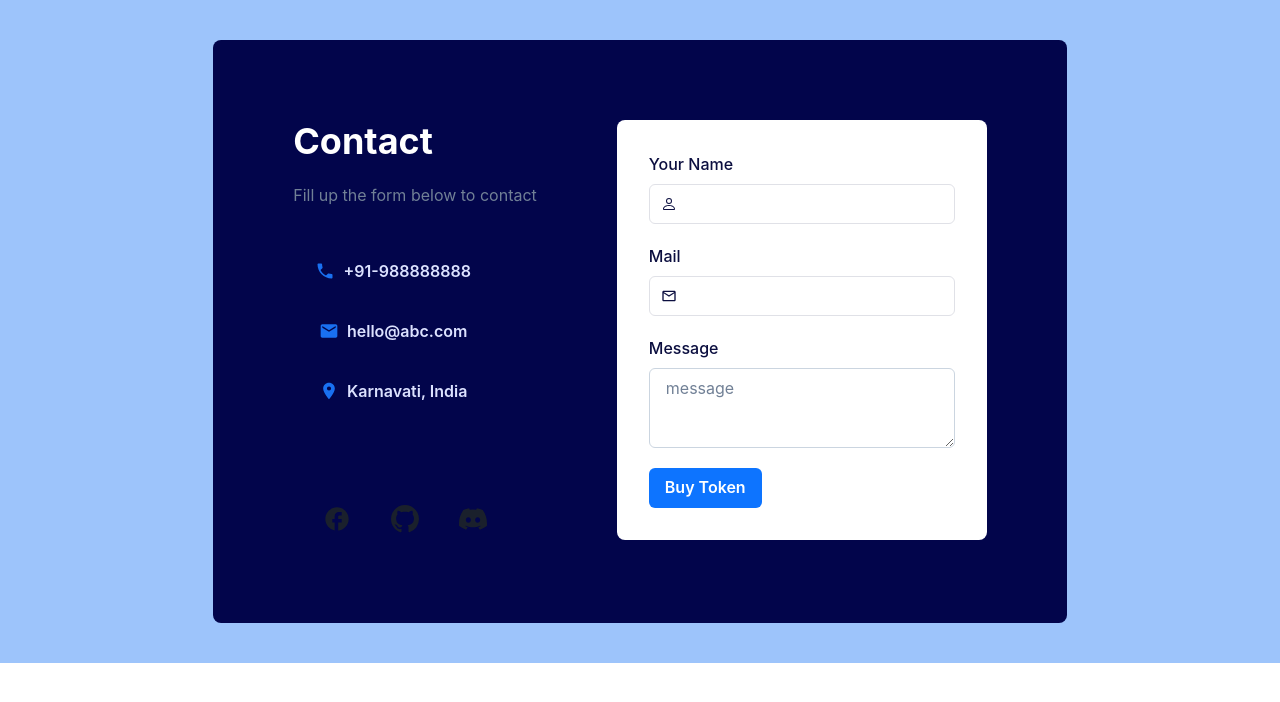
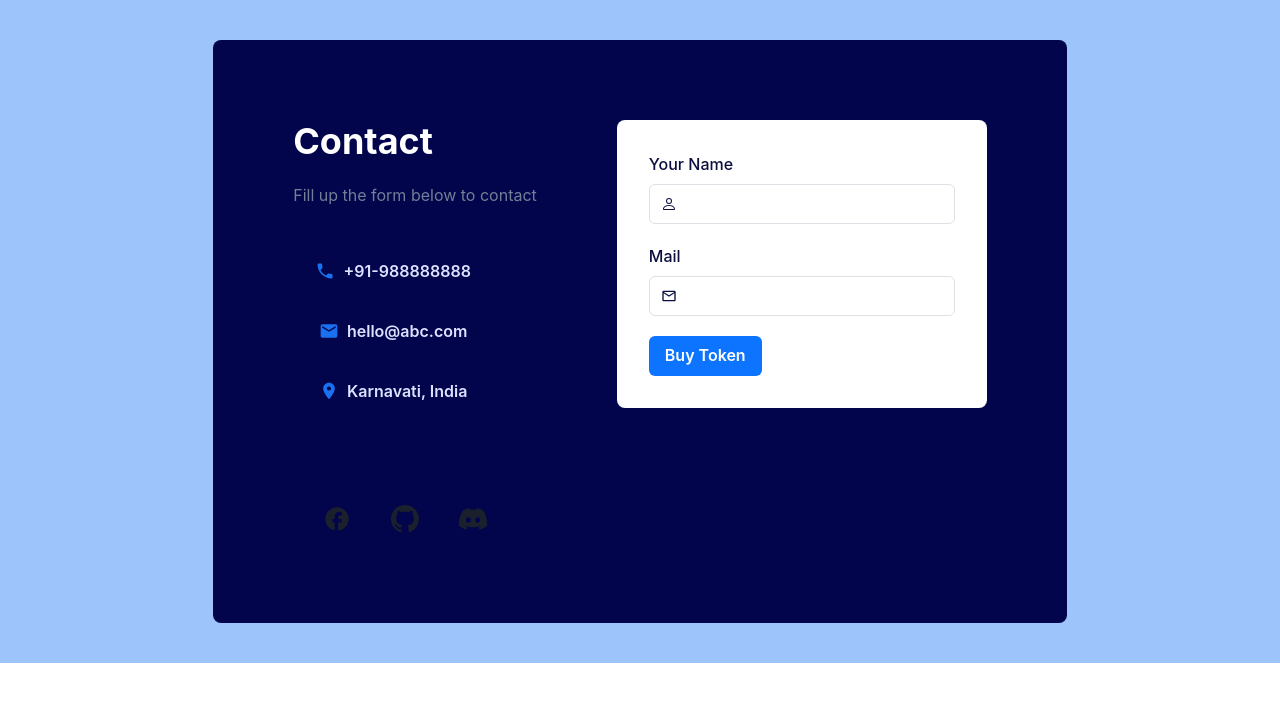
Before and after one commit to swadhinbiswas000/basic-dapp, a React (Create React App) app: page / in a window 1280 px wide. Shown: the top 702 px of the page. Built offline with nearby package versions, Linux system fonts and the light colour scheme.

Commit message:
Change form field

```diff
--- a/src/components/Form.js
+++ b/src/components/Form.js
@@ -134,16 +134,6 @@ import {
                             <Input type="text" size="md" />
                           </InputGroup>
                         </FormControl>
-                        <FormControl id="name">
-                          <FormLabel>Message</FormLabel>
-                          <Textarea
-                            borderColor="gray.300"
-                            _hover={{
-                              borderRadius: 'gray.300',
-                            }}
-                            placeholder="message"
-                          />
-                        </FormControl>
                         <FormControl id="name" float="right">
                           <Button
                             variant="solid"
```
